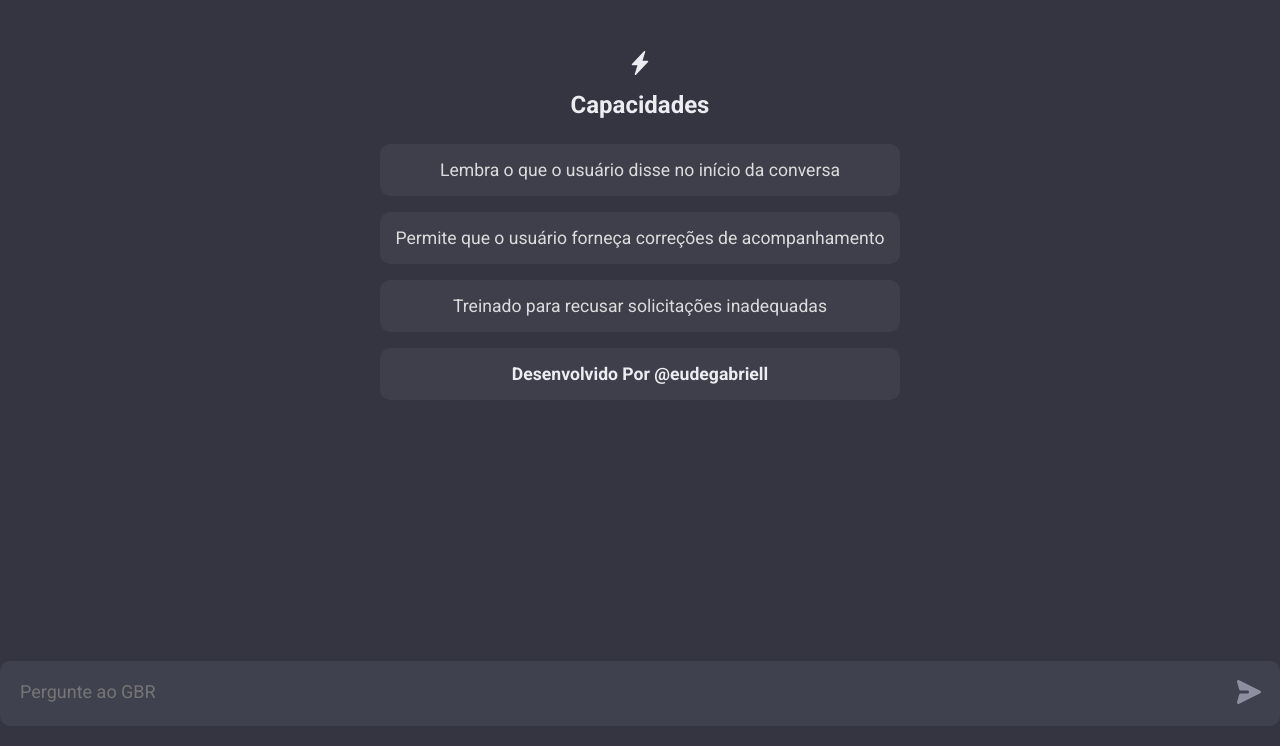
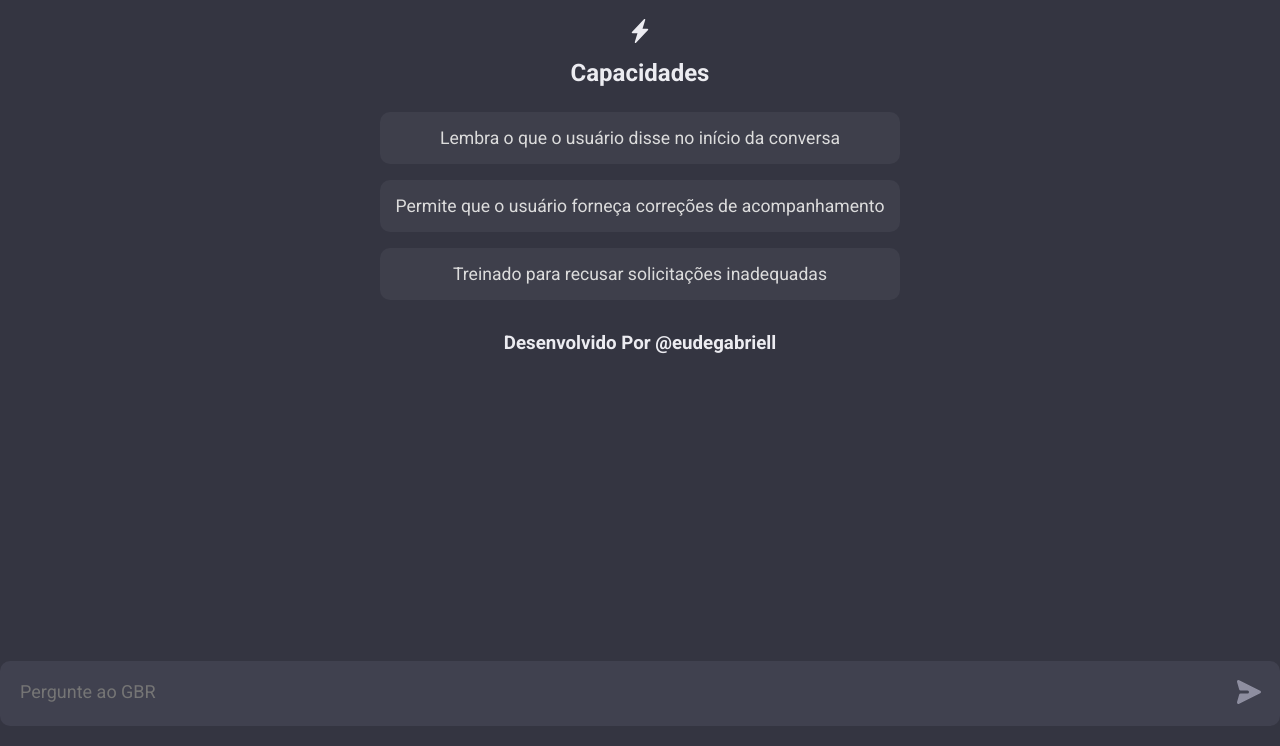
Before and after one commit to gbrhacking/chatgpy, a website built with Vite: page client/index.html in a window 1280 px wide. Shown: the part 159-905 px from the top of the page. Built offline with nearby package versions, Linux system fonts and the light colour scheme.

Commit message:
Update index.html

```diff
--- a/client/index.html
+++ b/client/index.html
@@ -20,8 +20,6 @@
       <div class="col-1">
         <div class="card">
           <h2>
-        </p>
-          </p>
             </p>
               </p>
             <svg xmlns="http://www.w3.org/2000/svg" width="16" height="16" fill="currentColor"
@@ -34,10 +32,9 @@
           <span>Lembra o que o usuário disse no início da conversa</span>
           <span>Permite que o usuário forneça correções de acompanhamento</span>
           <span>Treinado para recusar solicitações inadequadas</span>
-          <span><a href="https://www.instagram.com/eudegabriell"><h4> Desenvolvido Por @eudegabriell</h4></a></span>
-          <h3>
             <h3>
-              </h3>
+              <h3>
+              <a href="https://www.instagram.com/eudegabriell"><h4> Desenvolvido Por @eudegabriell</h4></a>
         </div>
         <div class="card">
           <h3>
```
